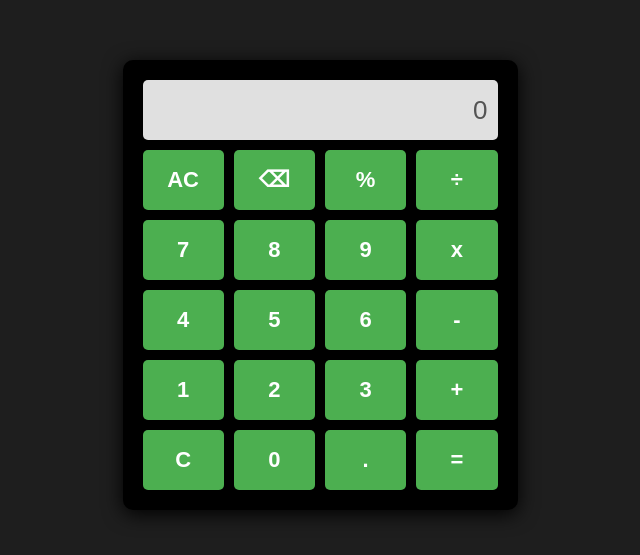
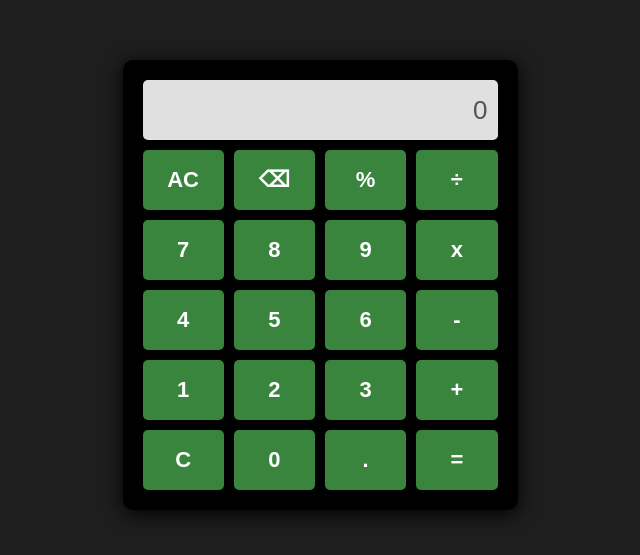
Before and after one commit to Aaradhya2309/Advanced-Calculator, a plain HTML site: page index.html in a window 1280 px wide. Shown: the part 115-670 px from the top of the page, without its empty margins (320-960 px from the left). Drawn offline with Linux system fonts and the light colour scheme.

Commit message:
Update style.css

```diff
--- a/style.css
+++ b/style.css
@@ -47,7 +47,7 @@ button {
   border:none;
   border-radius:5px;
   transition:background 0.3s;
-  background-color: #4CAF50;
+  background-color: #3a853d;
   color:white;
 }
 
```
